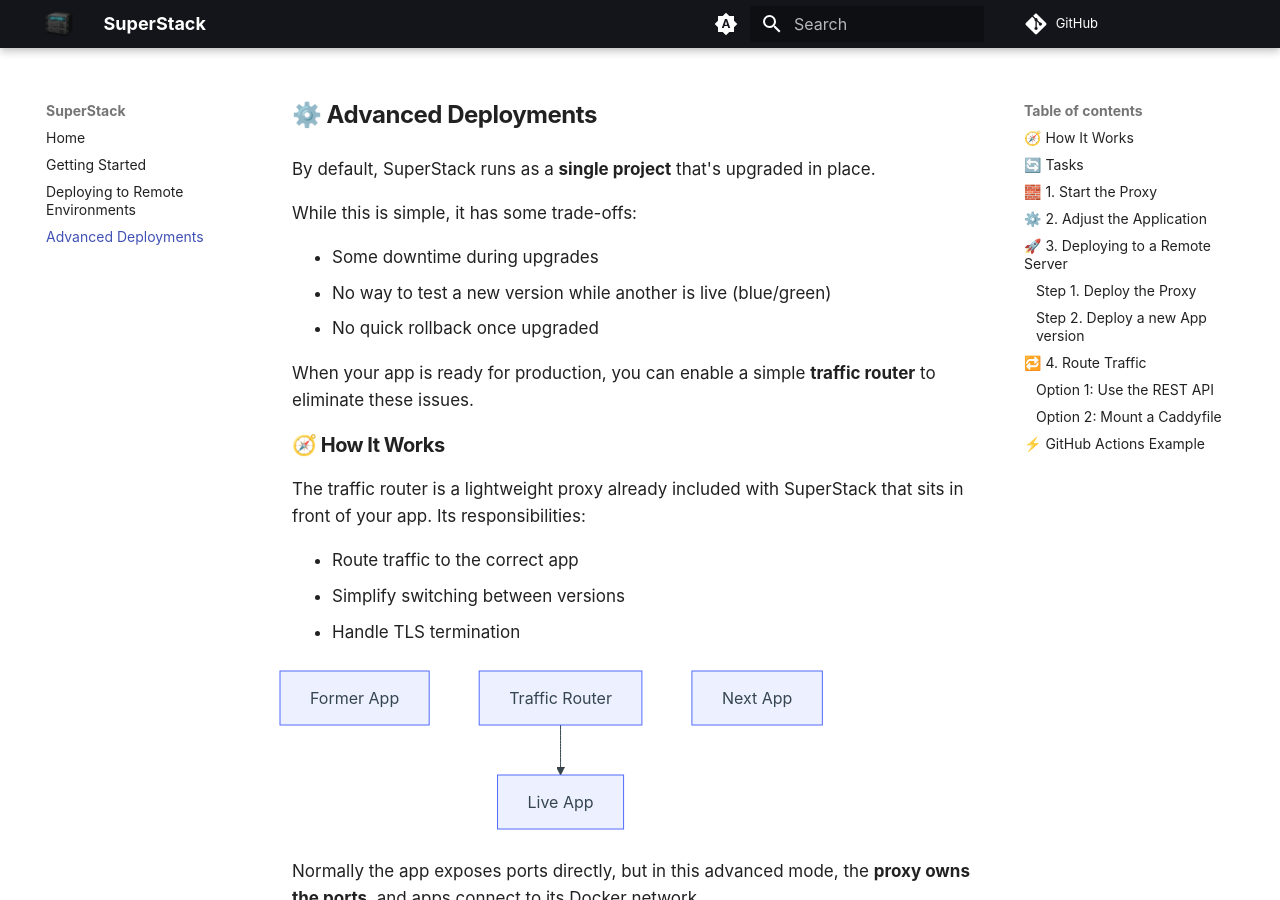
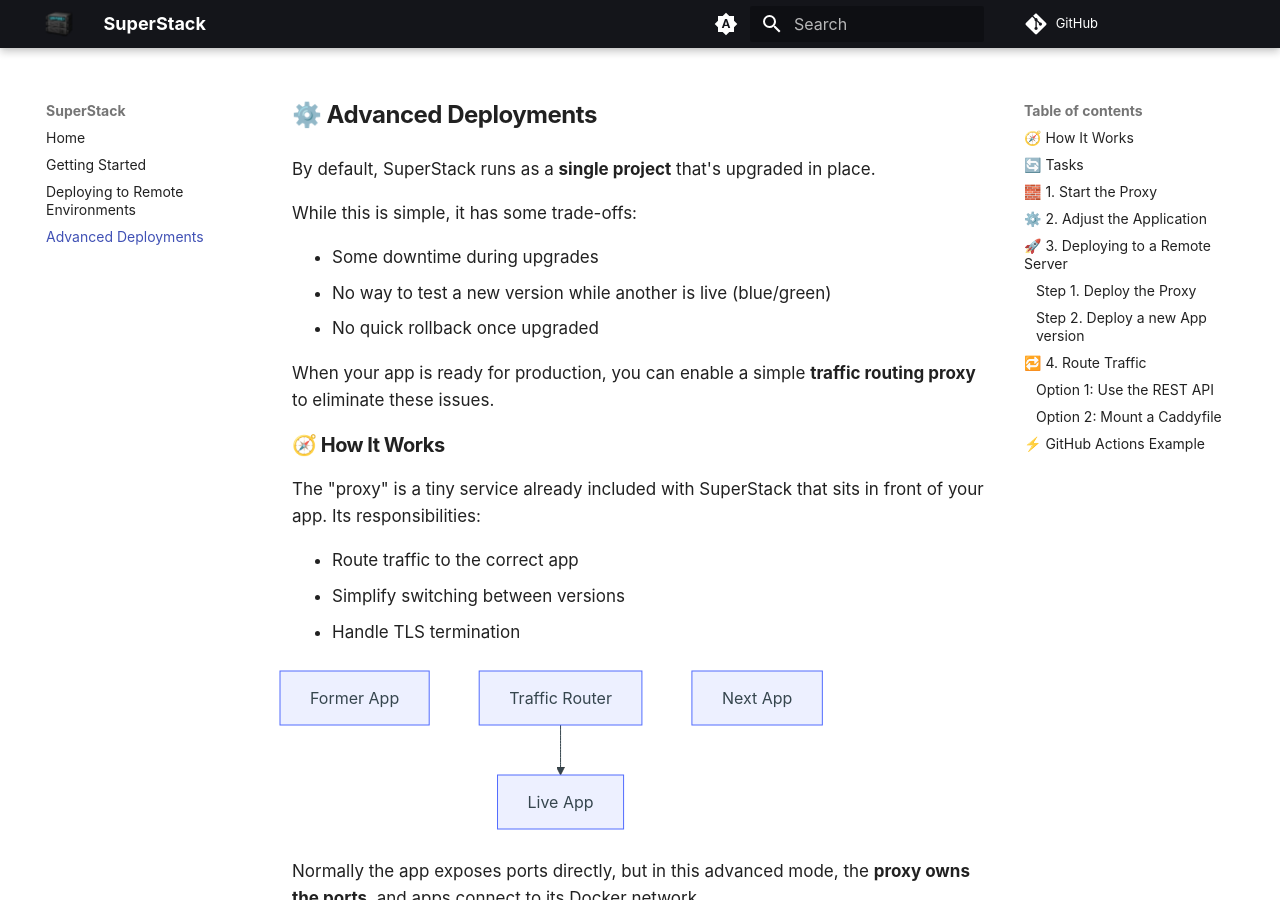
Before and after one commit to explodinglabs/superstack.docs, an MkDocs documentation site: the page built from docs/advanced.md, in a window 1280 px wide and 900 px high. Built offline with MkDocs 1.6.1 and Material for MkDocs 9.7.7, drawn with Linux system fonts in a browser that asks for light colours; comment, search, counter and statistics services are not loaded.

Commit message:
Adjust advanced doc

```diff
--- a/docs/advanced.md
+++ b/docs/advanced.md
@@ -9,12 +9,12 @@
 - No quick rollback once upgraded
 
 When your app is ready for production, you can enable a simple **traffic
-router** to eliminate these issues.
+routing proxy** to eliminate these issues.
 
 ## 🧭 How It Works
 
-The traffic router is a lightweight proxy already included with SuperStack that
-sits in front of your app. Its responsibilities:
+The "proxy" is a tiny service already included with SuperStack that sits in
+front of your app. Its responsibilities:
 
 - Route traffic to the correct app
 - Simplify switching between versions
```
